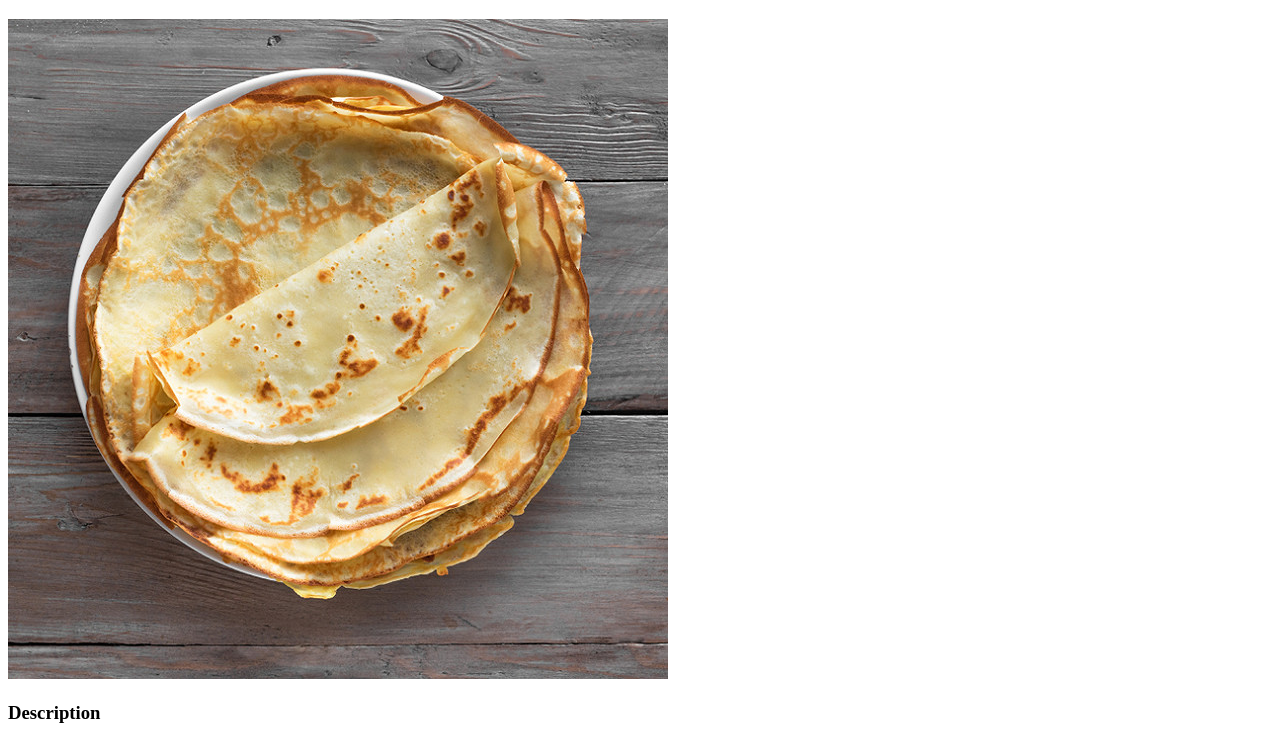
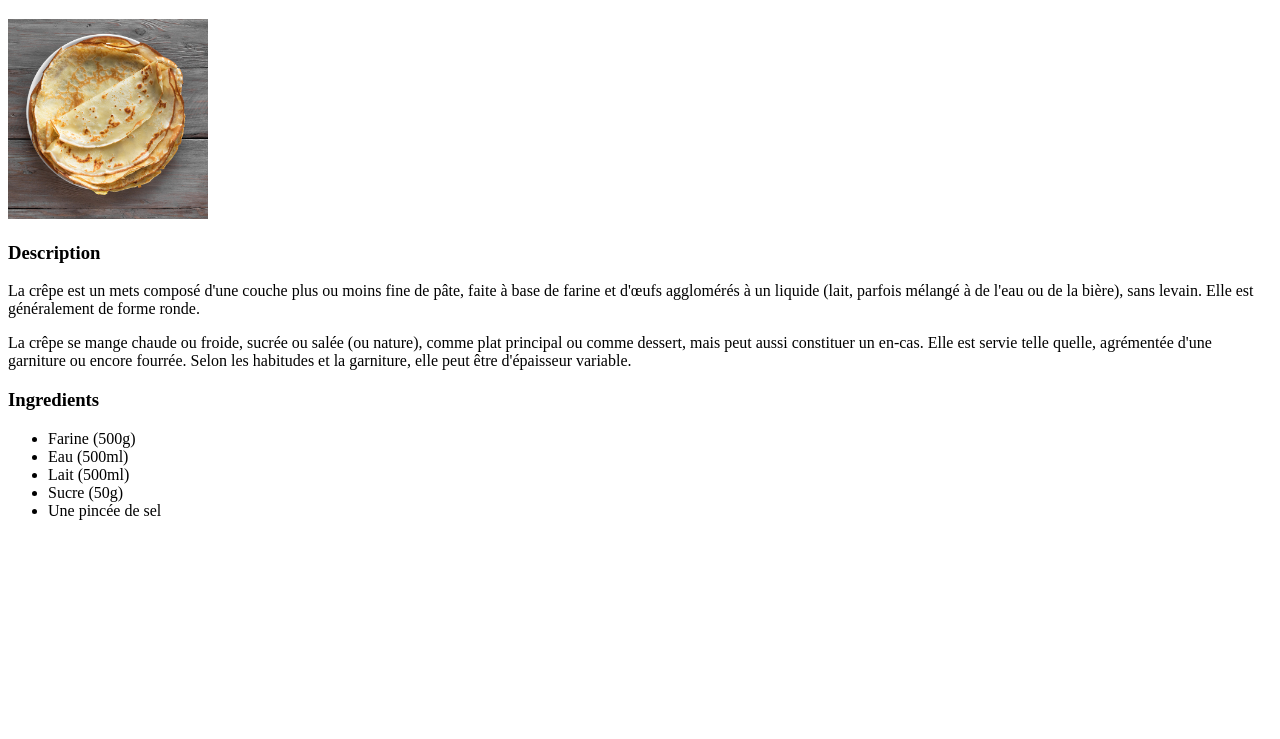
Before and after one commit to BadLuckBrebis/odin-recipes, a plain HTML site: page recipes/crepes.html in a window 1280 px wide. Shown: the part 61-800 px from the top of the page. Drawn offline with Linux system fonts and the light colour scheme.

Commit message:
Add height to image

```diff
--- a/recipes/crepes.html
+++ b/recipes/crepes.html
@@ -10,7 +10,7 @@
     <body>
         <h1>Crêpes</h1>
 
-        <img src="../img/crepes.jpeg" alt="Une pile de crêpes vue du dessus, posée sur une assiette blanche sur une table de bois gris">
+        <img src="../img/crepes.jpeg" alt="Une pile de crêpes vue du dessus, posée sur une assiette blanche sur une table de bois gris" height="200">
 
         <h3>Description</h3>
 
```
